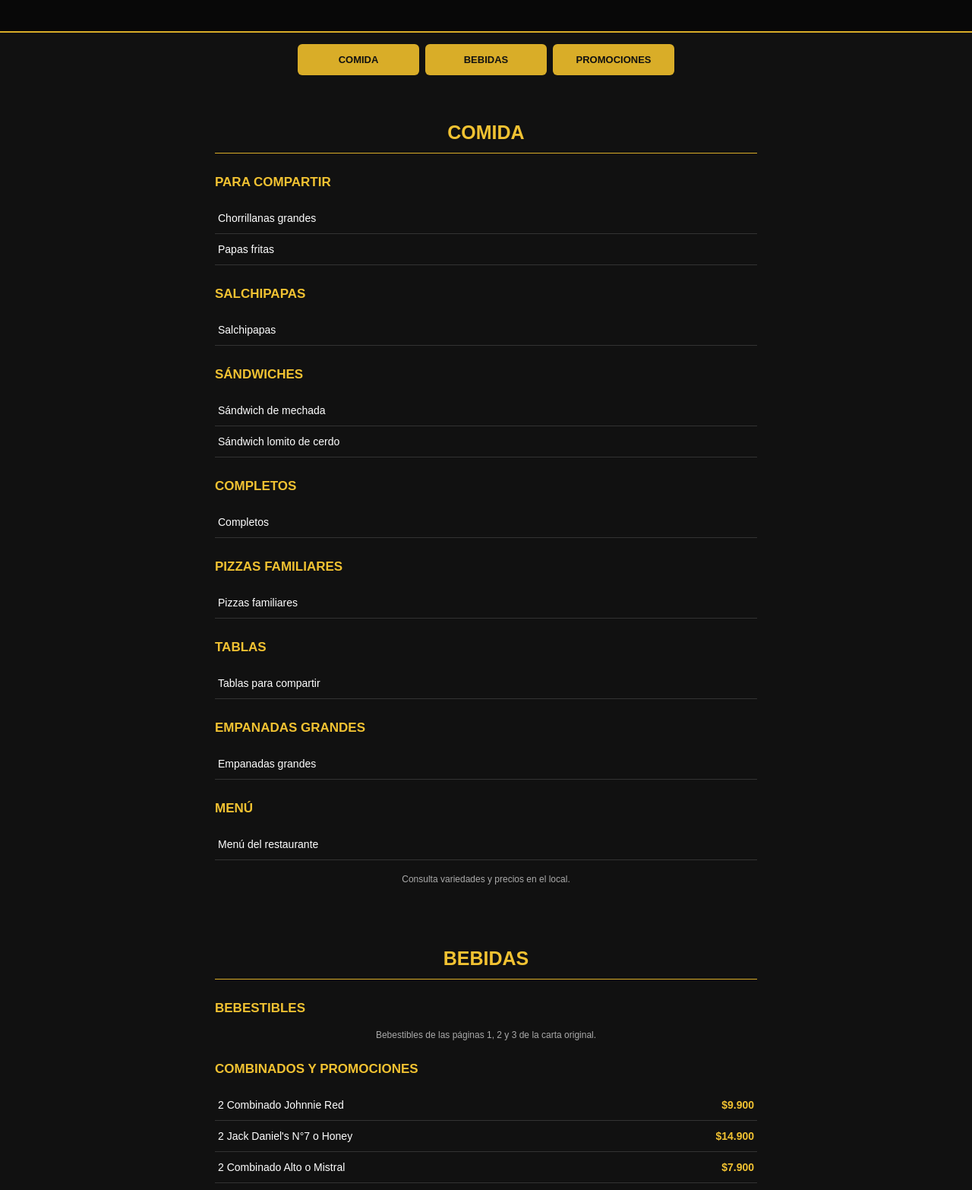
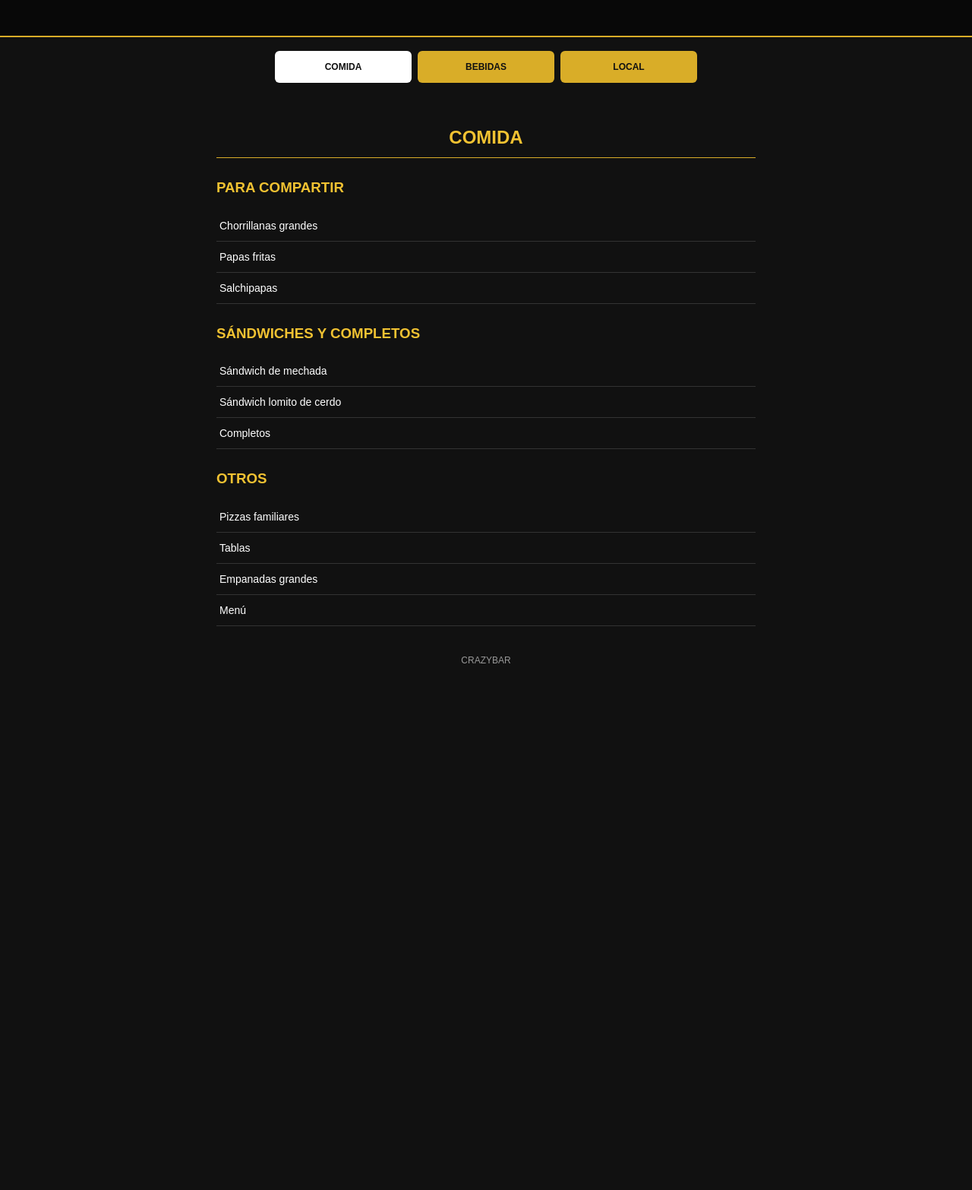
Before and after one commit to hjinzunza/crazybar, a plain HTML site: page index.html in a window 1280 px wide. Shown: the part 115-1681 px from the top of the page at 76% size. After the commit the page ends 1009 px from the top, so only its background shows below. Drawn offline with Linux system fonts and the light colour scheme.

Commit message:
Refactor HTML structure and styles for clarity

```diff
--- a/index.html
+++ b/index.html
@@ -9,19 +9,18 @@
 <style>
 * {
     box-sizing: border-box;
-    scroll-behavior: smooth;
 }
 
 body {
     margin: 0;
     font-family: Arial, sans-serif;
     background: #111;
-    color: #fff;
+    color: white;
 }
 
 header {
     text-align: center;
-    padding: 35px 15px;
+    padding: 38px 15px;
     background: #080808;
     border-bottom: 2px solid #d9ad28;
 }
@@ -34,63 +33,64 @@ header h1 {
 }
 
 header p {
+    color: #ddd;
     font-size: 12px;
     letter-spacing: 2px;
-    color: #ddd;
 }
 
 nav {
     display: flex;
+    gap: 8px;
+    padding: 18px 10px;
     justify-content: center;
-    gap: 8px;
-    padding: 15px 8px;
     background: #111;
-    position: sticky;
-    top: 0;
-    z-index: 10;
 }
 
-nav a {
+nav button {
     flex: 1;
-    max-width: 160px;
-    text-align: center;
-    text-decoration: none;
+    max-width: 180px;
+    padding: 14px 5px;
+    border: none;
+    border-radius: 6px;
     background: #d9ad28;
     color: #111;
-    padding: 13px 4px;
-    border-radius: 6px;
-    font-size: 13px;
     font-weight: bold;
+    font-size: 12px;
+    cursor: pointer;
 }
 
-nav a:hover {
+nav button:hover,
+nav button.activo {
     background: #fff;
 }
 
-section {
+.contenido {
+    display: none;
     max-width: 750px;
     margin: auto;
-    padding: 25px 18px;
+    padding: 20px;
+}
+
+.contenido.activo {
+    display: block;
 }
 
 h2 {
+    color: #f1c232;
     text-align: center;
-    color: #f1c232;
     border-bottom: 1px solid #d9ad28;
     padding-bottom: 12px;
-    font-size: 25px;
 }
 
 h3 {
     color: #f1c232;
     margin-top: 28px;
-    font-size: 17px;
 }
 
 .item {
     display: flex;
     justify-content: space-between;
-    gap: 12px;
+    gap: 10px;
     padding: 12px 4px;
     border-bottom: 1px solid #333;
     font-size: 14px;
@@ -102,45 +102,30 @@ h3 {
     white-space: nowrap;
 }
 
-.nota {
-    color: #aaa;
+.datos {
     text-align: center;
-    font-size: 12px;
-    margin-top: 18px;
+    line-height: 2;
 }
 
-.boton-contacto {
-    display: inline-block;
-    background: #d9ad28;
-    color: #111;
-    text-decoration: none;
-    padding: 12px 22px;
-    border-radius: 6px;
-    font-weight: bold;
-    margin-top: 12px;
-}
-
-footer {
-    background: #080808;
-    border-top: 2px solid #d9ad28;
-    text-align: center;
-    padding: 30px 15px;
-    line-height: 2;
-    font-size: 14px;
-}
-
-footer strong {
+.datos strong {
     color: #f1c232;
 }
 
-footer a {
+.datos a {
     color: #f1c232;
     text-decoration: none;
 }
 
-@media (max-width: 380px) {
-    nav a {
-        font-size: 11px;
+footer {
+    text-align: center;
+    padding: 18px;
+    color: #999;
+    font-size: 12px;
+}
+
+@media(max-width: 380px) {
+    nav button {
+        font-size: 10px;
         padding: 12px 2px;
     }
 }
@@ -155,58 +140,46 @@ footer a {
 </header>
 
 <nav>
-    <a href="#comida">COMIDA</a>
-    <a href="#bebidas">BEBIDAS</a>
-    <a href="#promociones">PROMOCIONES</a>
+    <button class="activo" onclick="mostrar('comida', this)">
+        COMIDA
+    </button>
+
+    <button onclick="mostrar('bebidas', this)">
+        BEBIDAS
+    </button>
+
+    <button onclick="mostrar('datos', this)">
+        LOCAL
+    </button>
 </nav>
 
-<!-- COMIDA -->
+<section id="comida" class="contenido activo">
 
-<section id="comida">
     <h2>COMIDA</h2>
 
     <h3>PARA COMPARTIR</h3>
     <div class="item"><span>Chorrillanas grandes</span></div>
     <div class="item"><span>Papas fritas</span></div>
-
-    <h3>SALCHIPAPAS</h3>
     <div class="item"><span>Salchipapas</span></div>
 
-    <h3>SÁNDWICHES</h3>
+    <h3>SÁNDWICHES Y COMPLETOS</h3>
     <div class="item"><span>Sándwich de mechada</span></div>
     <div class="item"><span>Sándwich lomito de cerdo</span></div>
-
-    <h3>COMPLETOS</h3>
     <div class="item"><span>Completos</span></div>
 
-    <h3>PIZZAS FAMILIARES</h3>
+    <h3>OTROS</h3>
     <div class="item"><span>Pizzas familiares</span></div>
+    <div class="item"><span>Tablas</span></div>
+    <div class="item"><span>Empanadas grandes</span></div>
+    <div class="item"><span>Menú</span></div>
 
-    <h3>TABLAS</h3>
-    <div class="item"><span>Tablas para compartir</span></div>
-
-    <h3>EMPANADAS GRANDES</h3>
-    <div class="item"><span>Empanadas grandes</span></div>
-
-    <h3>MENÚ</h3>
-    <div class="item"><span>Menú del restaurante</span></div>
-
-    <p class="nota">
-        Consulta variedades y precios en el local.
-    </p>
 </section>
 
-<!-- BEBIDAS -->
+<section id="bebidas" class="contenido">
 
-<section id="bebidas">
-    <h2>BEBIDAS</h2>
+    <h2>BEBIDAS Y PROMOCIONES</h2>
 
-    <h3>BEBESTIBLES</h3>
-    <p class="nota">
-        Bebestibles de las páginas 1, 2 y 3 de la carta original.
-    </p>
-
-    <h3>COMBINADOS Y PROMOCIONES</h3>
+    <h3>PROMOCIONES HASTA LAS 01:00 AM</h3>
 
     <div class="item">
         <span>2 Combinado Johnnie Red</span>
@@ -297,49 +270,72 @@ footer a {
         <span>2 Shot de tequila</span>
         <strong class="precio">$4.000</strong>
     </div>
+
 </section>
 
-<!-- PROMOCIONES -->
+<section id="datos" class="contenido datos">
 
-<section id="promociones">
-    <h2>PROMOCIONES</h2>
+    <h2>DATOS DEL LOCAL</h2>
 
-    <h3>HASTA LAS 01:00 AM</h3>
+    <h3>CRAZYBAR</h3>
 
-    <p class="nota">
-        Promociones para compartir.
-        Revisa nuestros combinados y ofertas
-        disponibles en la sección de bebidas.
+    <strong>RESTAURANTE · COMIDA TRADICIONAL CHILENA</strong>
+
+    <p>De lunes a domingo</p>
+
+    <p>
+        Av. 5 de Abril 5187<br>
+        Estación Central
     </p>
 
-    <div style="text-align:center">
-        <a href="#bebidas" class="boton-contacto">
-            VER PROMOCIONES
+    <p>
+        Reservas:<br>
+        <strong>+56 9 6482 3001</strong>
+    </p>
+
+    <p>
+        <a href="https://wa.me/56964823001">
+            CONTACTAR POR WHATSAPP
         </a>
-    </div>
+    </p>
+
+    <p>
+        <a href="https://www.instagram.com/crazybarcl/"
+           target="_blank">
+            INSTAGRAM @CRAZYBARCL
+        </a>
+    </p>
+
 </section>
 
-<!-- DATOS DEL LOCAL -->
+<footer>
+    CRAZYBAR
+</footer>
 
-<footer>
-    <strong>CRAZYBAR</strong><br>
-    RESTAURANTE · COMIDA TRADICIONAL CHILENA<br>
+<script>
+function mostrar(seccion, boton) {
 
-    De lunes a domingo<br>
+    let contenidos = document.querySelectorAll('.contenido');
+    let botones = document.querySelectorAll('nav button');
 
-    Av. 5 de Abril 5187<br>
-    Estación Central<br>
+    contenidos.forEach(function(item) {
+        item.classList.remove('activo');
+    });
 
-    Reservas: +56 9 6482 3001<br>
+    botones.forEach(function(item) {
+        item.classList.remove('activo');
+    });
 
-    <a href="https://wa.me/56964823001">
-        CONTACTAR POR WHATSAPP
-    </a>
-    <br>
+    document.getElementById(seccion).classList.add('activo');
+    boton.classList.add('activo');
 
-    <a href="https://www.instagram.com/crazybarcl/"
-       target="_blank">
-        INSTAGRAM @CRAZYBARCL
+    window.scrollTo(0, 0);
+}
+</script>
+
+</body>
+</html>
+
     </a>
 </footer>
 
```
